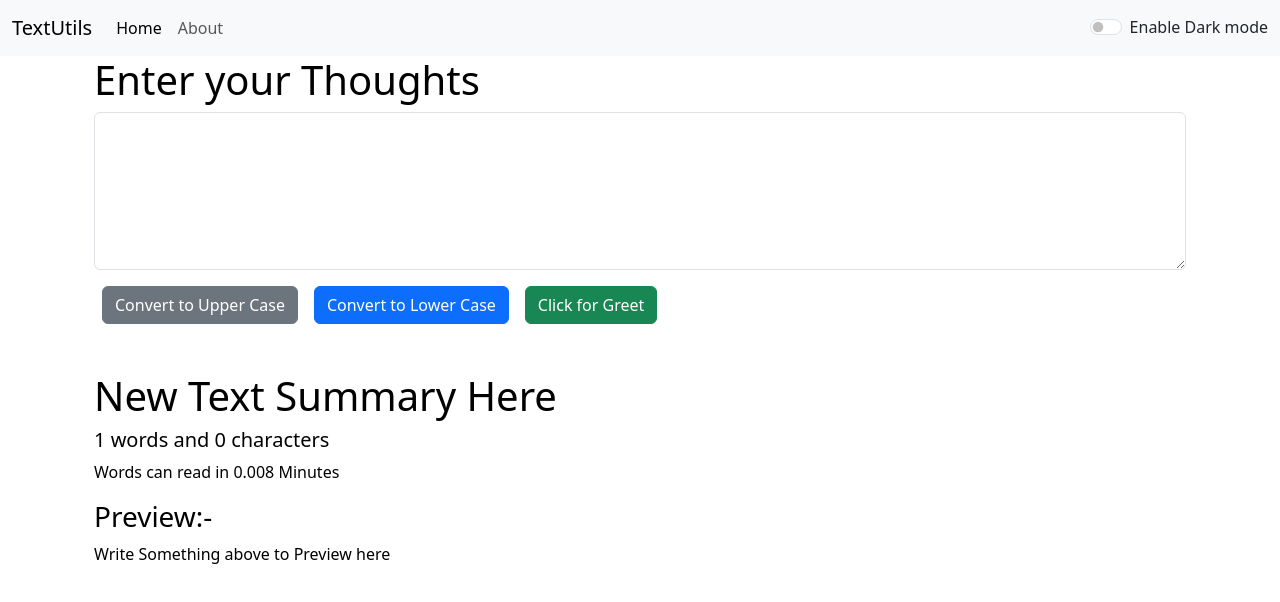
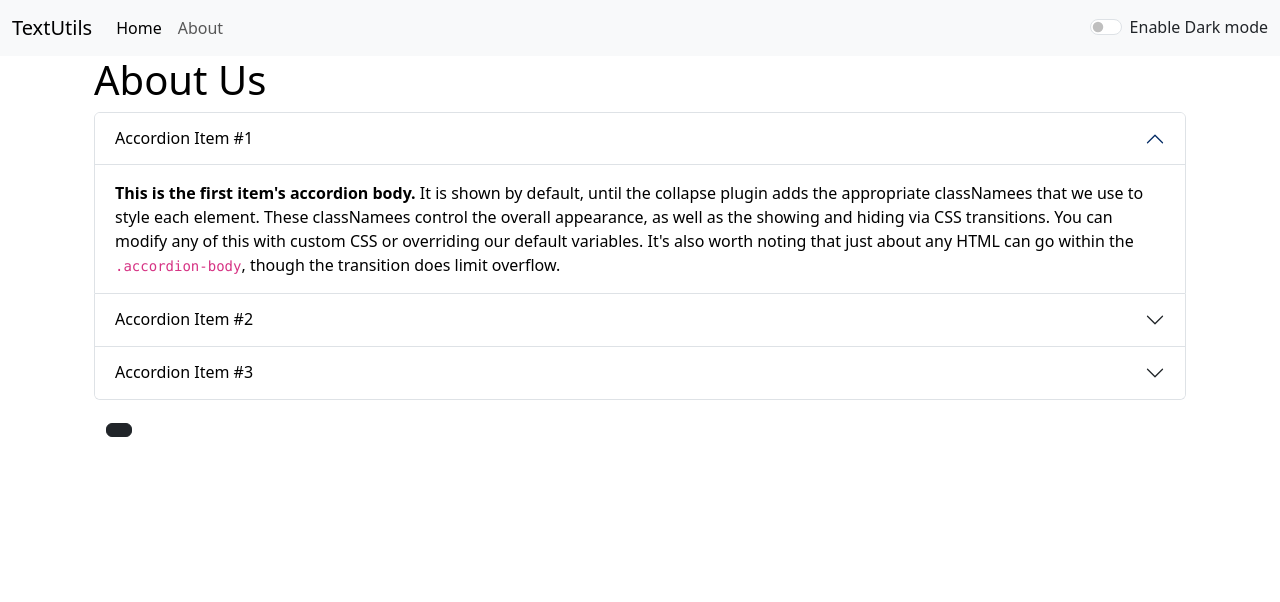
Before and after one commit to Pranay6575/textutils, a React (Create React App) app: page /About in a window 1280 px wide. Shown: the top 602 px of the page. Built offline with nearby package versions, Linux system fonts and the light colour scheme.

Commit message:
React- routing updated

```diff
--- a/src/App.js
+++ b/src/App.js
@@ -4,6 +4,7 @@
 import React, { useState } from 'react';
 import TextForm from "./components/TextForm";
 import Alert from "./components/Alert";
+import { Link, Route, Routes } from 'react-router-dom';
 
 
 function App() {
@@ -44,8 +45,13 @@
       <Navbar title = "TextUtils" mode={mode} toggleMode={toggleMode}/>
       <Alert alert={alert}/>
       <div className="container">
-      <TextForm  heading= 'Enter your Thoughts' mode={mode}/>
-      {/* <About /> */}
+      <Routes>
+      <Route exact path="/" element={<TextForm  heading= 'Enter your Thoughts' mode={mode}/>} />
+      <Route exact path="/About" element={<About />} />
+      </Routes>
+
+
+
       </div>
     </>
   );
--- a/src/components/About.js
+++ b/src/components/About.js
@@ -30,6 +30,9 @@
 
 
   return (
+
+
+
     <div className="container" style={myStyle}>
         <h1>About Us</h1>
       <div className="accordion" id="accordionExample" style={myStyle}>
@@ -131,5 +134,7 @@
       <button className="btn btn-dark" onClick={toggleBtn}>{btnText}</button>
       </div>
     </div>
+
+
   );
 }
--- a/src/components/Navbar.js
+++ b/src/components/Navbar.js
@@ -1,12 +1,13 @@
 import React from "react";
+import { Link, Route, Routes } from 'react-router-dom';
 
 export default function Navbar(props) {
   return (
     <nav className={`navbar navbar-expand-lg ${props.mode} bg-${props.mode}`}>
       <div className="container-fluid">
-        <a className="navbar-brand" href="/">
+        <Link className="navbar-brand" to="/">
           {props.title}
-        </a>
+        </Link>
         <button
           className="navbar-toggler"
           type="button"
@@ -21,14 +22,14 @@
         <div className="collapse navbar-collapse" id="navbarNav">
           <ul className="navbar-nav">
             <li className="nav-item">
-              <a className="nav-link active" aria-current="page" href="/">
+              <Link className="nav-link active" aria-current="page" to="/">
                 Home
-              </a>
+              </Link>
             </li>
             <li className="nav-item">
-              <a className="nav-link" href="/">
+              <Link className="nav-link" to="/About">
                 About
-              </a>
+              </Link>
             </li>
           </ul>
         </div>
--- a/src/index.js
+++ b/src/index.js
@@ -3,12 +3,18 @@
 import './index.css';
 import App from './App';
 import reportWebVitals from './reportWebVitals';
+import { BrowserRouter } from "react-router-dom";
 
 const root = ReactDOM.createRoot(document.getElementById('root'));
 root.render(
-  <React.StrictMode>
-    <App />
-  </React.StrictMode>
+  // <React.StrictMode>
+  //   <App />
+  // </React.StrictMode>
+
+  <BrowserRouter>
+  <App/>
+   </BrowserRouter>
+
 );
 
 // If you want to start measuring performance in your app, pass a function
```
Also changed, not shown: src/components/TextForm.js (line endings or trailing spaces).
